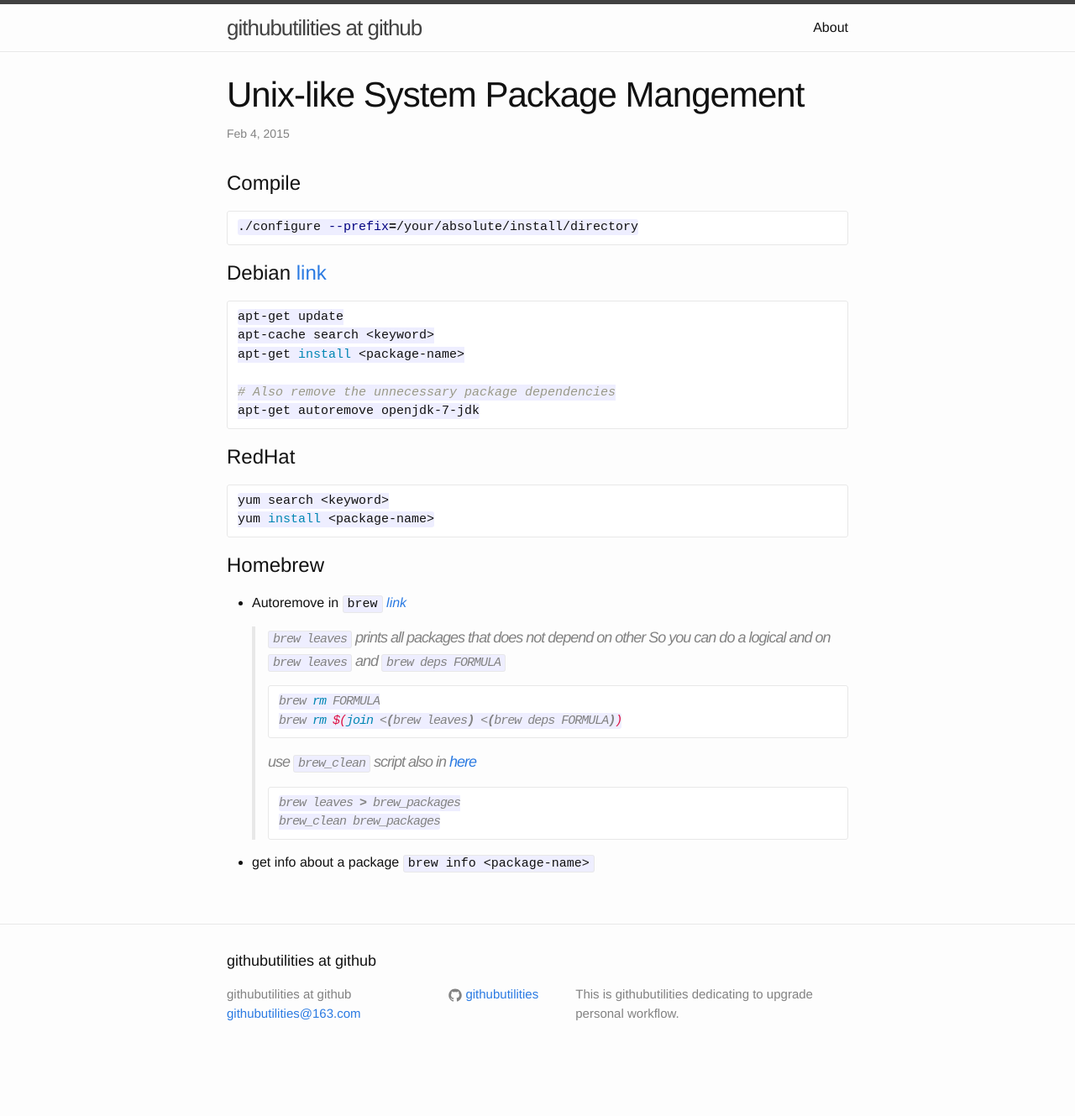
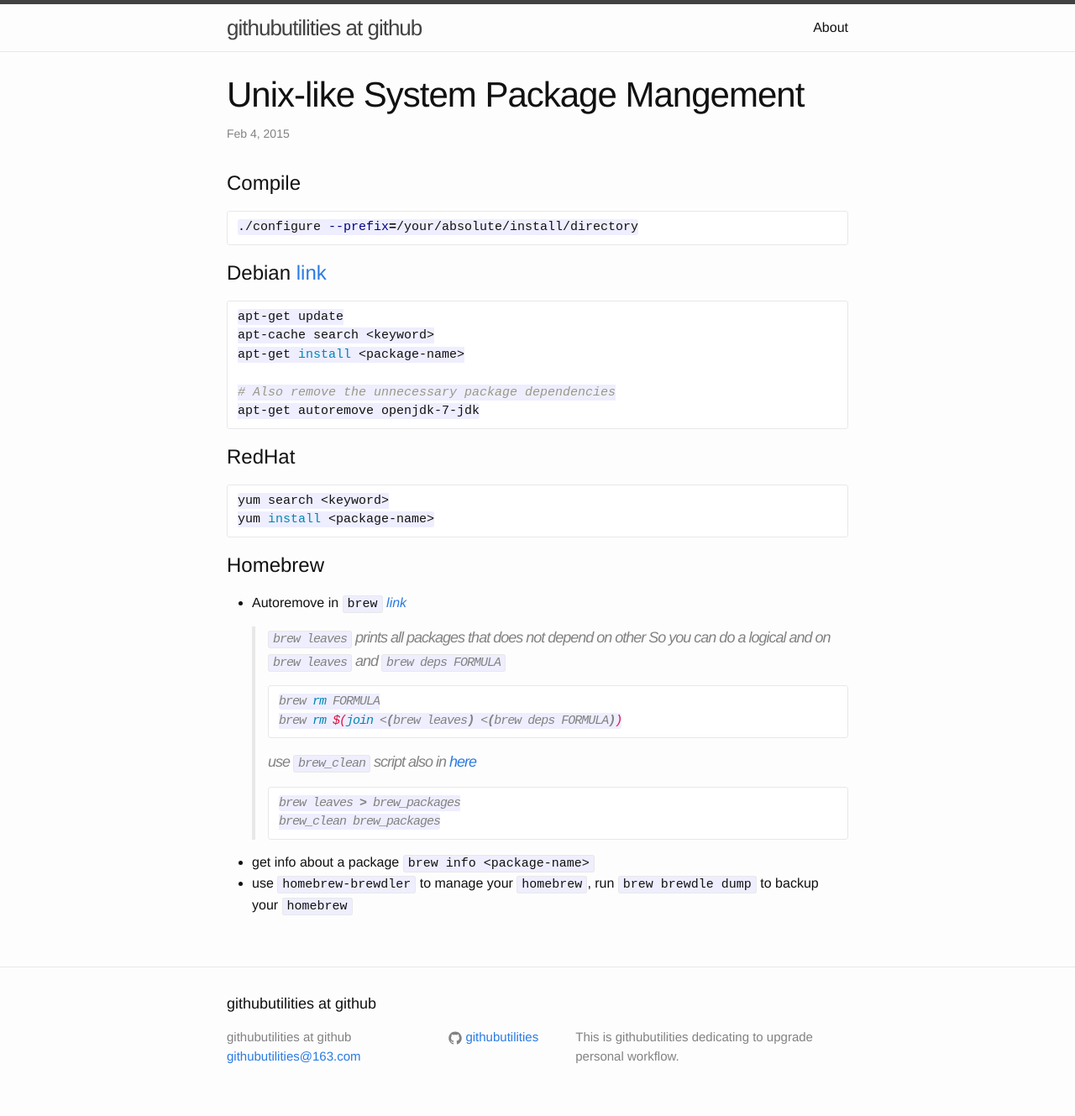
Before and after one commit to githubutilities/githubutilities.github.io, a Jekyll site: the page built from _posts/2015-02-04-unix-like-system-package-management.markdown, in a window 1280 px wide. Shown: the whole page at 84% size. Built offline with Jekyll 4.4.1, drawn with Linux system fonts in a browser that asks for light colours; Markdown is read by kramdown in place of the engine named in the settings; before the commit the page ends 1278 px from its top, so only the background shows below that.

Commit message:
add homebrew package manager

````diff
--- a/_posts/2015-02-04-unix-like-system-package-management.markdown
+++ b/_posts/2015-02-04-unix-like-system-package-management.markdown
@@ -47,3 +47,4 @@ yum install <package-name>
     > brew_clean brew_packages
     > ```
 * get info about a package `brew info <package-name>`
+* use `homebrew-brewdler` to manage your `homebrew`, run `brew brewdle dump` to backup your `homebrew`
````
